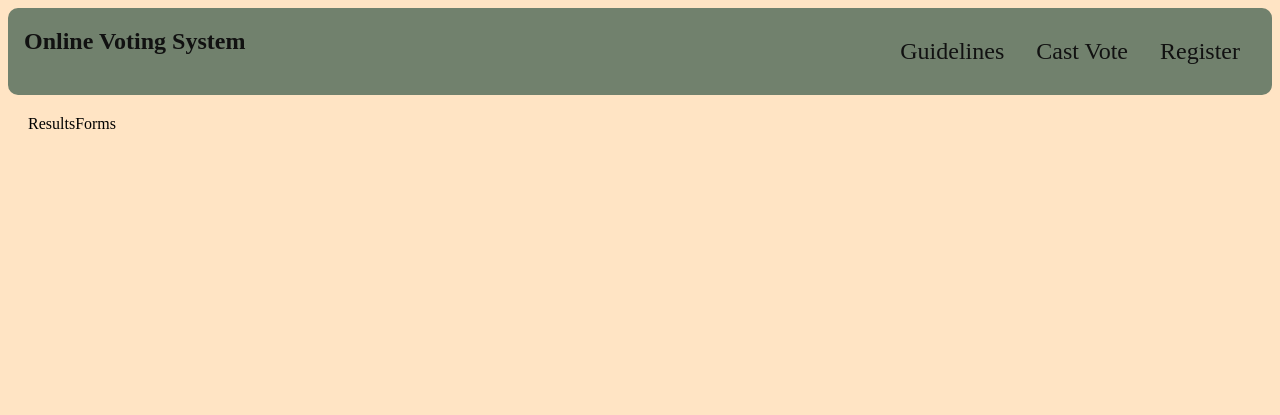
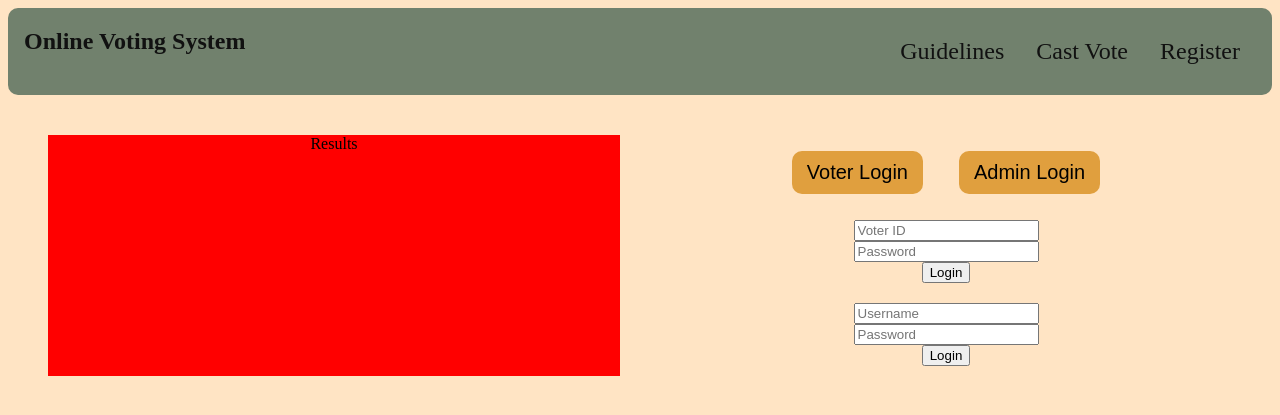
Before and after one commit to P-Pokharel/Election-Website, a Django app: page / in a window 1280 px wide. Shown: the top 415 px of the page. Run offline with Django 5.2, Linux system fonts and the light colour scheme.

Commit message:
Starting on the forms

```diff
--- a/static/css/base.css
+++ b/static/css/base.css
@@ -2,13 +2,15 @@ body {
     background-color: bisque;
 }
 
+.edit-anchor {
+    text-decoration: none;
+    color: #111;
+    display: block;
+    text-align: center;
+}
+
 .site-logo {
     margin-left: 2vh;
-}
-
-.site-logo a {
-    text-decoration: none;
-    color: #111;
 }
 
 #navbar {
@@ -25,12 +27,9 @@ ul {
 }
 
 li a {
-    text-decoration: none;
     padding: 14px 16px;
-    display: block;
-    text-align: center;
-    color: #111;
     font-size: 3vh;
+    border-radius: 10px;
 }
 
 li a:hover {
@@ -38,7 +37,30 @@ li a:hover {
     background-color: #4f7a72;
 }
 
-.content {
+.content-row {
     margin: 20px;
     display: flex;
+    justify-content: center;
+    text-align: center;
 }
+
+.content-col {
+    width: 50%;
+    margin: 20px;
+}
+
+.btn {
+    margin: 2vh;
+    border: none;
+    border-radius: 10px;
+    display: inline-block;
+    text-align: center;
+    padding: 10px 15px;
+    font-size: 2.5vh;
+    background-color: #e09f3e;
+}
+
+form {
+    padding: 10px;
+
+}
--- a/voting/templates/voting/base.html
+++ b/voting/templates/voting/base.html
@@ -11,13 +11,13 @@
     <nav id="navbar">
 
         <div class="site-logo">
-            <a href="#"><h1>Online Voting System</h1></a>
+            <a class="edit-anchor" href="#"><h1>Online Voting System</h1></a>
         </div>
         <div class="navigation">
             <ul>
-                <li><a href="#">Guidelines</a></li>
-                <li><a href="#">Cast Vote</a></li>
-                <li><a href="#">Register</a></li>
+                <li><a class="edit-anchor" href="#">Guidelines</a></li>
+                <li><a class="edit-anchor" href="#">Cast Vote</a></li>
+                <li><a class="edit-anchor" href="#">Register</a></li>
             </ul>
         </div>
 
--- a/voting/templates/voting/home.html
+++ b/voting/templates/voting/home.html
@@ -2,8 +2,33 @@
 {% load static %}
 
 {% block content %}
-    <div class="content">
-        <div class="result">Results</div>
-        <div class="forms">Forms</div>
+    <div class="content-row">
+
+        <div style="background-color: red;" class="result content-col">Results</div>
+
+        <div class="content-col">
+
+            <div class="button-wrapper">
+                <button class="btn">Voter Login</button>
+                <button class="btn">Admin Login</button>
+            </div>
+
+            <div class="voter-login">
+                <form class="voter-login-form" action="">
+                    <input type="text" placeholder="Voter ID"><br>
+                    <input type="password" placeholder="Password"><br>
+                    <input type="submit" value="Login">
+                </form>
+            </div>
+
+            <div class="admin-login">
+                <form class="admin-login-form" action="">
+                    <input type="text" placeholder="Username"><br>
+                    <input type="password" placeholder="Password"><br>
+                    <input type="submit" value="Login">
+                </form>
+            </div>
+
+        </div>
     </div>
 {% endblock %}
```
